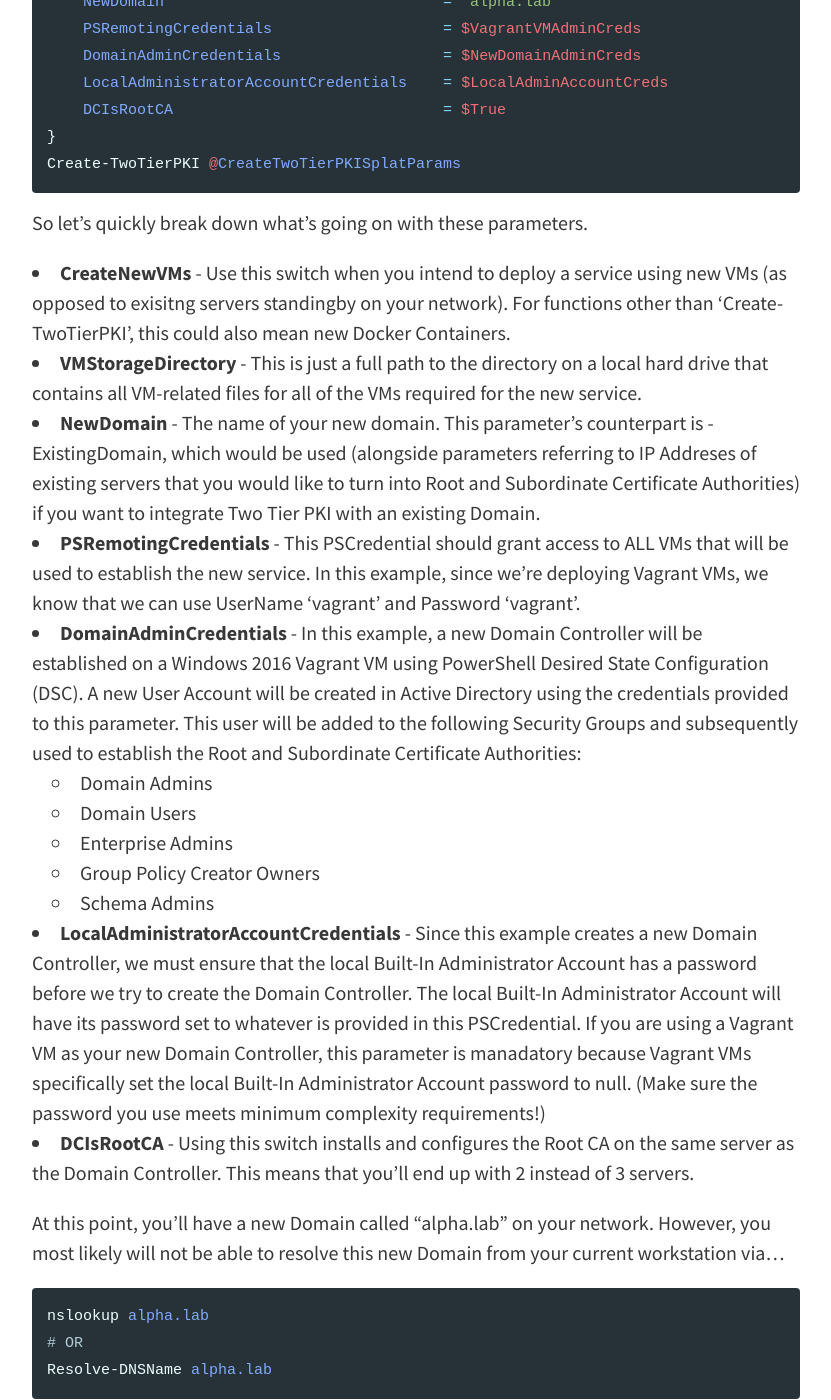
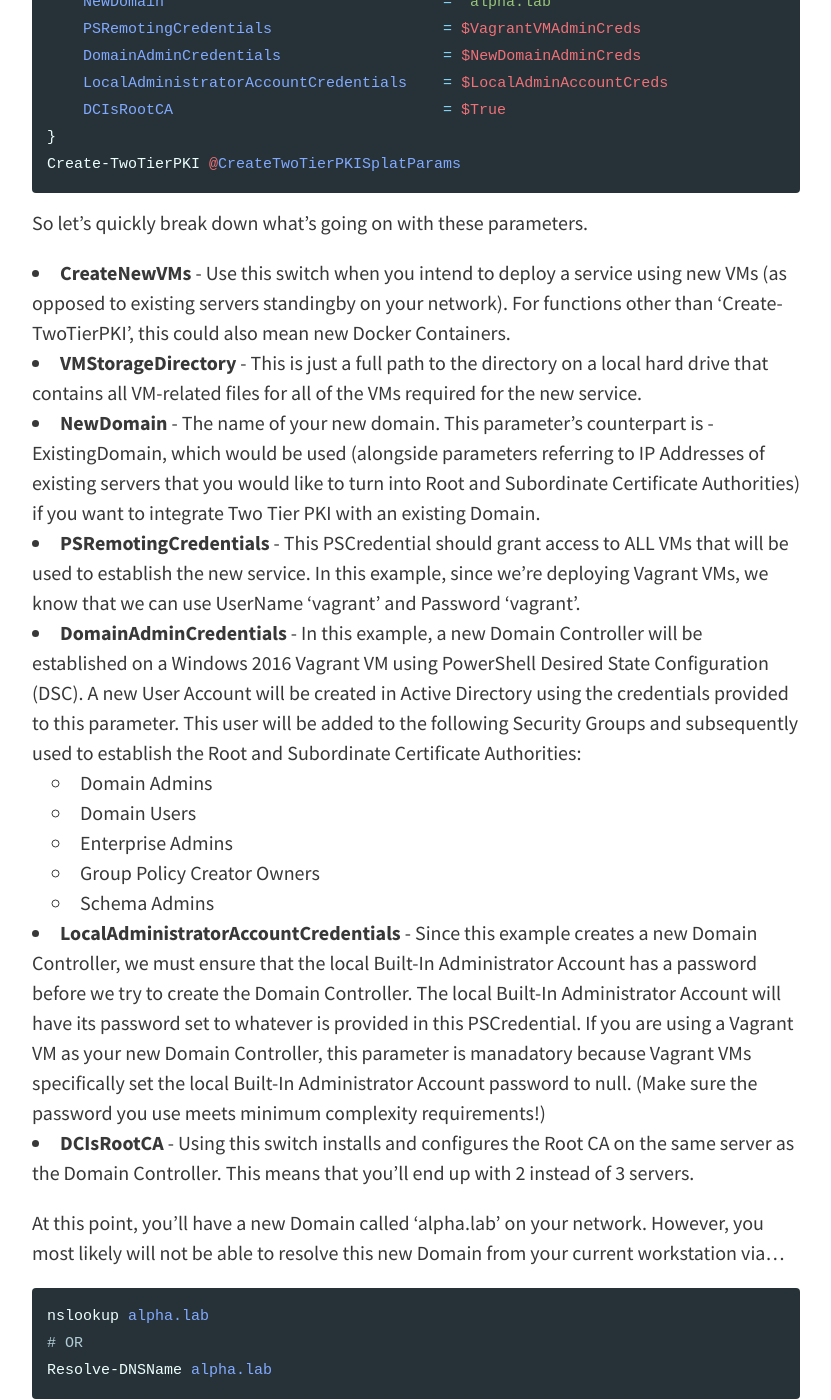
Before and after one commit to pldmgg/pldmgg.github.io, a Jekyll site: the page built from _posts/2018-06-02-MiniLab.md, in a window 1280 px wide and 1400 px high, scrolled down 3162 px. Shown: the whole window, without its empty margins (224-1055 px from the left). Built offline with Jekyll 4.4.1, drawn with Linux system fonts in a browser that asks for light colours; some of the changed text lies outside the part shown.

Commit message:
Minor updates

````diff
--- a/_posts/2018-06-02-MiniLab.md
+++ b/_posts/2018-06-02-MiniLab.md
@@ -76,11 +76,11 @@ Create-TwoTierPKI @CreateTwoTierPKISplatParams
 
 So let's quickly break down what's going on with these parameters.
 
-* **CreateNewVMs** - Use this switch when you intend to deploy a service using new VMs (as opposed to exisitng servers standingby on your network). For functions other than 'Create-TwoTierPKI', this could also mean new Docker Containers.
+* **CreateNewVMs** - Use this switch when you intend to deploy a service using new VMs (as opposed to existing servers standingby on your network). For functions other than 'Create-TwoTierPKI', this could also mean new Docker Containers.
 
 * **VMStorageDirectory** - This is just a full path to the directory on a local hard drive that contains all VM-related files for all of the VMs required for the new service.
 
-* **NewDomain** - The name of your new domain. This parameter's counterpart is -ExistingDomain, which would be used (alongside parameters referring to IP Addreses of existing servers that you would like to turn into Root and Subordinate Certificate Authorities) if you want to integrate Two Tier PKI with an existing Domain.
+* **NewDomain** - The name of your new domain. This parameter's counterpart is -ExistingDomain, which would be used (alongside parameters referring to IP Addresses of existing servers that you would like to turn into Root and Subordinate Certificate Authorities) if you want to integrate Two Tier PKI with an existing Domain.
 
 * **PSRemotingCredentials** - This PSCredential should grant access to ALL VMs that will be used to establish the new service. In this example, since we're deploying Vagrant VMs, we know that we can use UserName 'vagrant' and Password 'vagrant'.
 
@@ -95,7 +95,7 @@ So let's quickly break down what's going on with these parameters.
 
 * **DCIsRootCA** - Using this switch installs and configures the Root CA on the same server as the Domain Controller. This means that you'll end up with 2 instead of 3 servers.
 
-At this point, you'll have a new Domain called "alpha.lab" on your network. However, you most likely will not be able to resolve this new Domain from your current workstation via...
+At this point, you'll have a new Domain called 'alpha.lab' on your network. However, you most likely will not be able to resolve this new Domain from your current workstation via...
 
 ```powershell
 nslookup alpha.lab
@@ -141,4 +141,5 @@ All output (including your new Security Certificate) will be written to '$HOME\D
 
 And there you have it! Easy peasy!
 
-Next Post Teaser -> How to do all of the above in 20 minutes (as opposed to 3 hours) using CloudFlare's CFSSL and Docker Containers!
+# Next Post Teaser
+How to do all of the above in 20 minutes (as opposed to 3 hours) using CloudFlare's CFSSL and Docker Containers!
````
